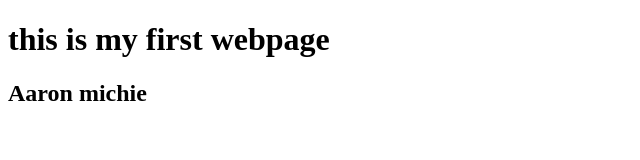
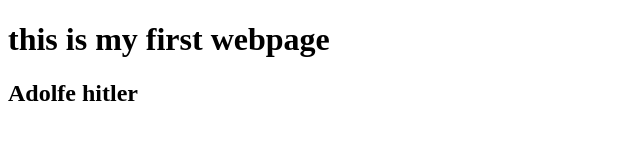
Before and after one commit to KintoreAJ117/Update1, a plain HTML site: page index.html in a window 1280 px wide. Shown: the full height of the page, 0-640 px from the left. Drawn offline with Linux system fonts and the light colour scheme.

Commit message:
it an update like eh

```diff
--- a/index.html
+++ b/index.html
@@ -6,6 +6,6 @@
 </head>
 <body>
 <h1>this is my first webpage</h1>
-<h2>Aaron michie</h2>
+<h2>Adolfe hitler</h2>
 </body>
 </html>
```
